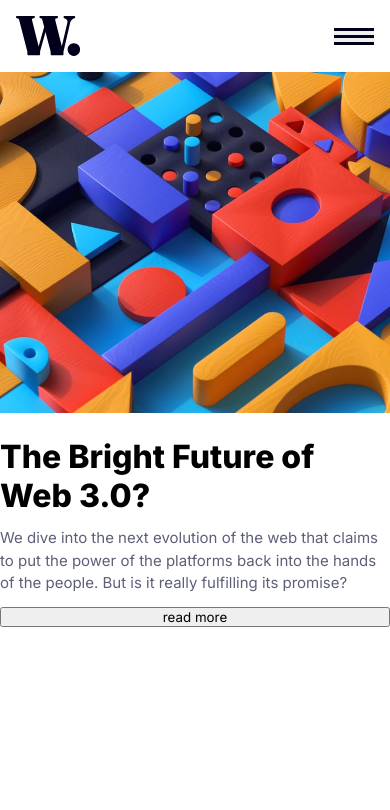
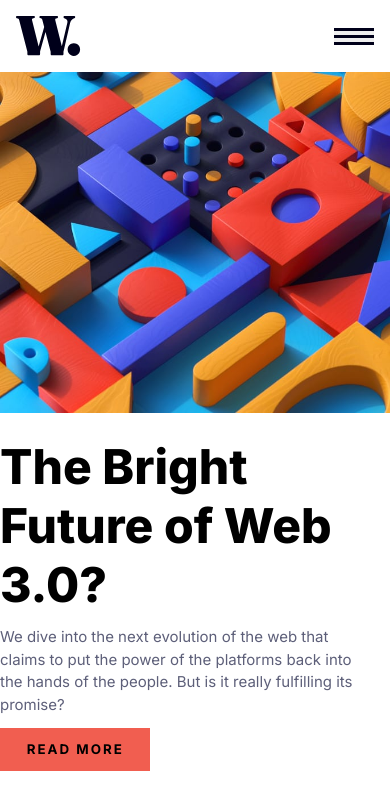
Before and after one commit to SebastianLaka/news-homepage, a Vue app: page / in a window 390 px wide. Shown: the top 810 px of the page. Built offline with nearby package versions, Linux system fonts and the light colour scheme.

Commit message:
Added styles for header mobile

```diff
--- a/src/components/header/HeaderMain.vue
+++ b/src/components/header/HeaderMain.vue
@@ -8,22 +8,39 @@ import HeaderContent from './HeaderContent.vue'
     </template>
     <template #header-content>
       <div class="news-header-content">
-        <h1>The Bright Future of Web 3.0?</h1>
-        <p>
+        <h1 class="news-header-content__header">The Bright Future of Web 3.0?</h1>
+        <p class="news-header-content__description">
           We dive into the next evolution of the web that claims to put the power of the platforms
           back into the hands of the people. But is it really fulfilling its promise?
         </p>
-        <button>read more</button>
+        <button class="news-header-content__cta">read more</button>
       </div>
     </template>
   </HeaderContent>
 </template>
 <style lang="scss" scoped>
 @use '../../assets/sass/mixins.scss' as *;
+@use '../../assets//sass/fonts.scss' as *;
+@use '../../assets/sass/colors.scss' as *;
 @media (min-width: 375px) {
   .news-header-content {
-    @include flex-layout($flex-direction: column);
+    @include flex-layout($flex-direction: column, $align-items: start);
     gap: .75em 0;
+    padding-right: 1em;
+    &__header{
+        font-size: 3rem;
+    }
+    &__description{
+        max-width: 50ch;
+    }
+    &__cta{
+        padding: 1em 2em;
+        text-transform: uppercase;
+        letter-spacing: .15em;
+        font-weight: $bold-weight;
+        border: none;
+        background-color: getColor('soft-red');
+    }
   }
 }
 </style>
```
